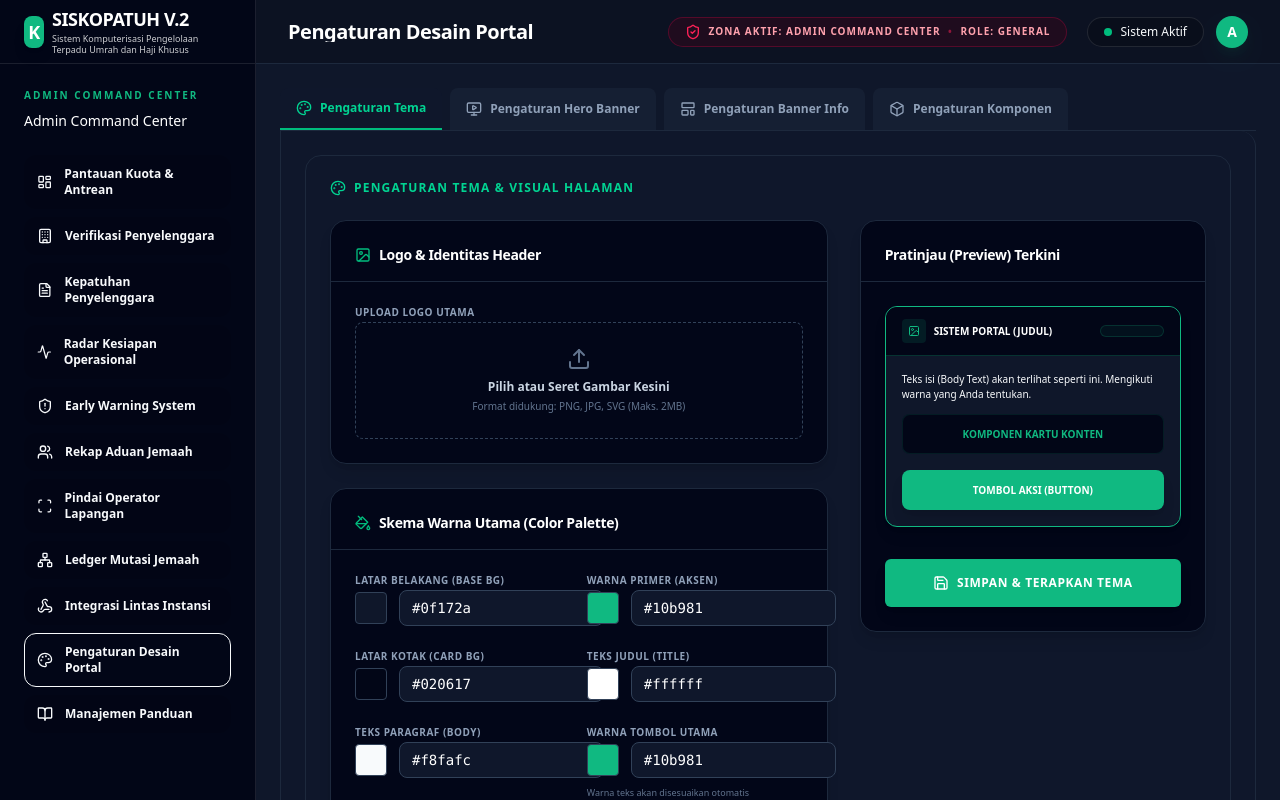
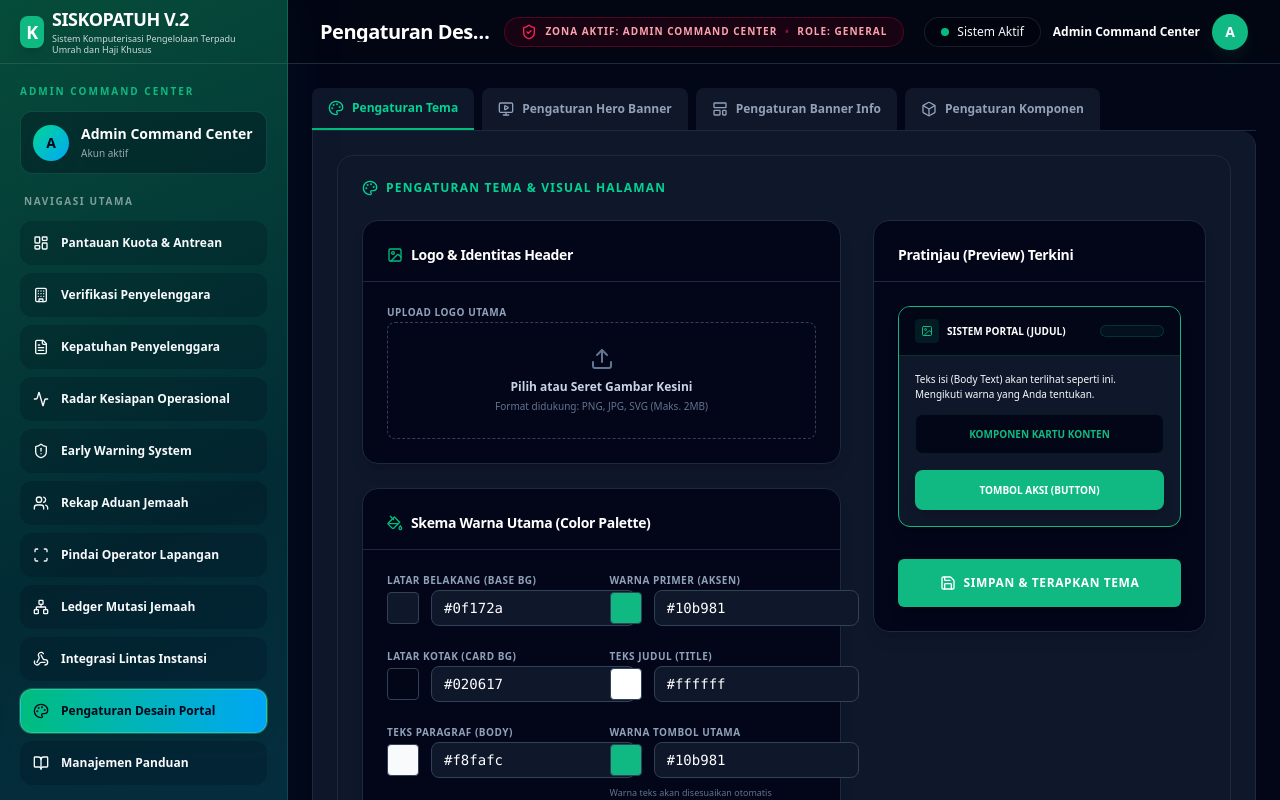
Before and after one commit to spektrumedia2020-collab/siskopatuh, a React (Vite) app: page /admin/desain in a window 1280 px wide. Shown: the top 800 px of the page. Built offline with nearby package versions, Linux system fonts and the light colour scheme; no server answers; the database is empty.

Commit message:
Refine Jemaah sidebar and mobile pages

```diff
--- a/src/index.css
+++ b/src/index.css
@@ -4,3 +4,22 @@
 .public-landing .theme-action-box {
 	background-color: rgba(15, 23, 42, 0.86) !important;
 }
+
+.dashboard-shell {
+	background-color: #020617 !important;
+}
+
+.sidebar-gradient {
+	background:
+		linear-gradient(155deg, rgba(6, 78, 59, 0.98) 0%, rgba(2, 44, 54, 0.98) 46%, rgba(8, 47, 73, 0.98) 100%);
+	box-shadow: 12px 0 40px rgba(2, 44, 54, 0.18);
+}
+
+@media (prefers-reduced-motion: reduce) {
+	*, *::before, *::after {
+		animation-duration: 0.01ms !important;
+		animation-iteration-count: 1 !important;
+		scroll-behavior: auto !important;
+		transition-duration: 0.01ms !important;
+	}
+}
--- a/src/layouts/DashboardLayout.tsx
+++ b/src/layouts/DashboardLayout.tsx
@@ -154,31 +154,40 @@ export function DashboardLayout({ role }: { role: 'jemaah' | 'penyelenggara' | '
     'Admin Command Center';
 
   return (
-    <div className="flex min-h-screen min-w-0 theme-container font-sans">
+    <div className="dashboard-shell flex min-h-screen min-w-0 theme-container font-sans">
       {/* Sidebar */}
-      <aside className={`fixed inset-y-0 left-0 z-50 w-72 max-w-[86vw] theme-card border-r border-white/10 flex flex-col transition-transform duration-200 lg:static lg:z-auto lg:w-64 lg:max-w-none lg:translate-x-0 ${mobileMenuOpen ? 'translate-x-0' : '-translate-x-full'}`}>
-        <div className="h-16 flex items-center px-6 border-b border-white/10">
-          <Link to="/" className="font-bold text-lg tracking-tight theme-title flex items-center gap-2">
+      <aside className={`sidebar-gradient fixed inset-y-0 left-0 z-50 w-72 max-w-[86vw] border-r border-emerald-300/15 flex flex-col transition-transform duration-200 lg:static lg:z-auto lg:w-72 lg:max-w-none lg:translate-x-0 ${mobileMenuOpen ? 'translate-x-0' : '-translate-x-full'}`}>
+        <div className="flex min-h-16 items-center justify-between gap-3 border-b border-white/10 px-4 sm:px-5">
+          <Link to="/" className="min-w-0 font-bold text-lg tracking-tight theme-title flex items-center gap-2">
             {logoUrl ? (
               <img src={logoUrl} alt="Logo" className="max-h-8 max-w-[80px] object-contain drop-shadow-md" />
             ) : (
               <div className="w-8 h-8 theme-primary-bg rounded-lg flex items-center justify-center font-bold theme-title shadow-lg">K</div>
             )}
             <div className="flex flex-col justify-center leading-tight">
-              <span>SISKOPATUH V.2</span>
-              <span className="text-[9px] font-normal opacity-80 mt-0.5 tracking-normal">Sistem Komputerisasi Pengelolaan Terpadu Umrah dan Haji Khusus</span>
+              <span className="truncate">SISKOPATUH V.2</span>
+              <span className="hidden text-[9px] font-normal opacity-80 mt-0.5 tracking-normal sm:block">Sistem Komputerisasi Pengelolaan Terpadu Umrah dan Haji Khusus</span>
             </div>
           </Link>
+          <button type="button" aria-label="Tutup navigasi" className="inline-flex h-10 w-10 shrink-0 items-center justify-center rounded-lg border border-white/10 theme-title lg:hidden" onClick={() => setMobileMenuOpen(false)}>
+            <X className="h-5 w-5" />
+          </button>
         </div>
 
-        <div className="p-6">
-          <div className="text-[10px] font-bold theme-primary-text uppercase tracking-[0.2em] mb-2">
+        <div className="overflow-y-auto p-4 sm:p-5">
+          <div className="mb-3 text-[10px] font-bold theme-primary-text uppercase tracking-[0.2em]">
             {roleTitle}
           </div>
-          <div className="font-medium theme-title mb-6 truncate text-sm" title={userName || "Memuat..."}>
-            {userName || "Memuat..."}
+          <div className="mb-5 flex items-center gap-3 rounded-xl border border-emerald-300/15 bg-slate-950/35 px-3 py-3" title={userName || "Memuat..."}>
+            <div className="flex h-9 w-9 shrink-0 items-center justify-center rounded-full bg-gradient-to-br from-emerald-400 to-sky-500 text-sm font-bold text-slate-950 shadow-lg shadow-emerald-950/30">
+              {userName ? userName.charAt(0).toUpperCase() : '?'}
+            </div>
+            <div className="min-w-0">
+              <div className="truncate text-sm font-semibold theme-title">{userName || "Memuat..."}</div>
+              <div className="mt-0.5 text-[10px] theme-body opacity-60">Akun aktif</div>
+            </div>
           </div>
-
+          <div className="mb-3 px-1 text-[10px] font-bold uppercase tracking-[0.16em] theme-body opacity-50">Navigasi utama</div>
           <nav className="space-y-2">
             {sidebarItems.map((item) => {
               const isActive = location.pathname === item.href;
@@ -186,10 +195,11 @@ export function DashboardLayout({ role }: { role: 'jemaah' | 'penyelenggara' | '
                 <Link
                   key={item.href}
                   to={item.href}
-                  className={`flex items-center gap-3 px-3 py-2.5 rounded-xl text-xs font-bold transition-colors border ${
+                  aria-current={isActive ? 'page' : undefined}
+                  className={`flex min-h-11 items-center gap-3 rounded-xl border px-3 py-2.5 text-xs font-bold transition-colors focus-visible:outline-none focus-visible:ring-2 focus-visible:ring-emerald-300 ${
                     isActive
-                      ? ""
-                      : "bg-black/10 theme-body border-transparent hover:bg-black/30 hover:theme-title"
+                      ? "bg-gradient-to-r from-emerald-500 to-sky-500 border-emerald-300/40 text-slate-950 shadow-lg shadow-emerald-950/25 ring-1 ring-emerald-300/30"
+                      : "bg-slate-950/20 theme-body border-transparent hover:bg-emerald-400/10 hover:border-emerald-300/15 hover:theme-title"
                   }`}
                 >
                   <item.icon className="h-4 w-4" />
@@ -213,7 +223,7 @@ export function DashboardLayout({ role }: { role: 'jemaah' | 'penyelenggara' | '
       {mobileMenuOpen && (
         <button
           type="button"
-          aria-label="Tutup navigasi"
+          aria-label="Tutup menu latar"
           className="fixed inset-0 z-40 bg-black/60 lg:hidden"
           onClick={() => setMobileMenuOpen(false)}
         />
@@ -248,18 +258,21 @@ export function DashboardLayout({ role }: { role: 'jemaah' | 'penyelenggara' | '
              <div className="hidden bg-black/20 px-4 py-1.5 rounded-full border border-white/10 text-xs font-medium items-center gap-2 sm:flex">
                <span className="w-2 h-2 rounded-full bg-emerald-500 animate-pulse"></span> Sistem Aktif
              </div>
-             <div className="h-8 w-8 rounded-full theme-primary-bg flex items-center justify-center theme-title font-bold text-sm shadow-lg shadow-emerald-900/20">
+             <div className="hidden max-w-40 truncate text-xs font-semibold theme-title sm:block" title={userName || "Memuat..."}>
+               {userName || "Memuat..."}
+             </div>
+             <div className="h-9 w-9 rounded-full theme-primary-bg flex items-center justify-center theme-title font-bold text-sm shadow-lg shadow-emerald-900/20">
                {userName ? userName.charAt(0).toUpperCase() : '?'}
              </div>
            </div>
         </header>
 
-        <div className="flex-1 overflow-auto p-3 sm:p-6 flex flex-col">
+        <div className="min-w-0 flex-1 overflow-auto p-3 pb-24 sm:p-6 sm:pb-6 flex flex-col">
           <Outlet />
 
-          <footer className='mt-auto pt-6 flex flex-col md:flex-row gap-2 justify-between items-center text-[10px] theme-body opacity-50 font-mono'>
-            <div>Portal SISKOPATUH V.2 - By: Tim IT & Apps Develop - Kemenhaj RI</div>
-            <div>KEMENTERIAN HAJI DAN UMROH REPUBLIK INDONESIA © 2026</div>
+          <footer className='mt-auto w-full pt-6 flex flex-col md:flex-row gap-2 justify-between items-center text-center text-[11px] leading-4 theme-body opacity-70 sm:text-xs'>
+            <div className="w-full md:w-auto">Portal SISKOPATUH V.2</div>
+            <div className="w-full break-words md:w-auto">KEMENTERIAN HAJI DAN UMRAH REPUBLIK INDONESIA © 2026</div>
           </footer>
         </div>
       </main>
--- a/src/pages/jemaah/Dashboard.tsx
+++ b/src/pages/jemaah/Dashboard.tsx
@@ -249,16 +249,20 @@ useEffect(() => {
   const verifiedDocs = 2 + (docs.passport?.status === 'validated' ? 1 : 0) + (docs.vaccine?.status === 'validated' ? 1 : 0);
 
   return (
-    <div className="min-w-0 space-y-4 sm:space-y-6 max-w-6xl mx-auto">
+    <div className="min-w-0 w-full space-y-4 sm:space-y-6 max-w-6xl mx-auto">
       {/* Floating SOS Button */}
-      <div className="fixed bottom-4 right-4 z-50 animate-bounce sm:bottom-8 sm:right-8">
+       <div className="fixed bottom-4 right-4 z-50 sm:bottom-8 sm:right-8">
         <Button
+         type="button"
+         title="Kirim sinyal darurat"
+         aria-label="Kirim sinyal darurat"
            onClick={handleSOS}
            disabled={sosStatus === 'sending'}
-           className={`rounded-full h-12 px-4 text-sm font-bold shadow-2xl flex items-center gap-2 sm:h-16 sm:px-6 sm:text-lg sm:gap-3 ${sosStatus === 'sent' ? 'bg-amber-600 hover:bg-amber-700' : 'bg-red-600 hover:bg-red-700'} text-white border-4 border-red-900/50`}
+           className={`min-h-12 h-12 w-12 rounded-full p-0 text-sm font-bold shadow-[0_8px_24px_rgba(220,38,38,0.45)] flex items-center justify-center gap-2 sm:h-14 sm:w-auto sm:max-w-[calc(100vw-2rem)] sm:px-6 sm:text-lg sm:gap-3 ${sosStatus === 'sent' ? 'bg-amber-600 hover:bg-amber-700' : 'bg-red-600 hover:bg-red-700'} text-white border-2 border-red-900/50 focus-visible:outline-none focus-visible:ring-2 focus-visible:ring-red-300`}
         >
-          <TriangleAlert className="w-6 h-6" />
-          {sosStatus === 'sending' ? 'Mengirim...' : sosStatus === 'sent' ? 'SOS Terkirim' : 'DARURAT (SOS)'}
+          <span aria-hidden="true" className="text-2xl leading-none">🆘</span>
+          <TriangleAlert className="hidden h-6 w-6 sm:block" />
+          <span className="hidden sm:inline">{sosStatus === 'sending' ? 'Mengirim...' : sosStatus === 'sent' ? 'SOS Terkirim' : 'DARURAT (SOS)'}</span>
         </Button>
       </div>
 
@@ -359,7 +363,7 @@ useEffect(() => {
               </CardContent>
             </Card>
           </div>
-          <Card>
+          <Card className="min-w-0 overflow-hidden">
             <CardHeader className="border-b border-slate-800 pb-4 mb-4">
               <CardTitle className="text-xl">Pelacakan Status Keberangkatan</CardTitle>
               <CardDescription>Pantau progress dokumen dan verifikasi dari BPKH hingga penerbitan tiket dan visa Anda.</CardDescription>
@@ -626,7 +630,7 @@ useEffect(() => {
               <Button
                 size="sm"
                 variant="outline"
-                className="h-8 gap-2 /30  /10 hover:/20"
+                className="h-9 gap-2 border-emerald-400/30 text-emerald-300 hover:bg-emerald-400/10"
                 onClick={() => setShowUploadModal(true)}
               >
                 <UploadCloud className="h-4 w-4" /> Unggah Struk
@@ -672,8 +676,8 @@ useEffect(() => {
               </ResponsiveContainer>
             </div>
 
-            <div className="mt-8 border border-slate-800 rounded-lg overflow-hidden">
-              <table className="w-full text-sm text-left">
+            <div className="mt-8 overflow-x-auto rounded-lg border border-slate-800">
+              <table className="w-full min-w-[680px] text-sm text-left">
                 <thead className="bg-slate-900/50 text-slate-400 font-medium border-b border-slate-800">
                   <tr>
                     <th className="px-4 py-3">Tanggal Mutasi</th>
```
